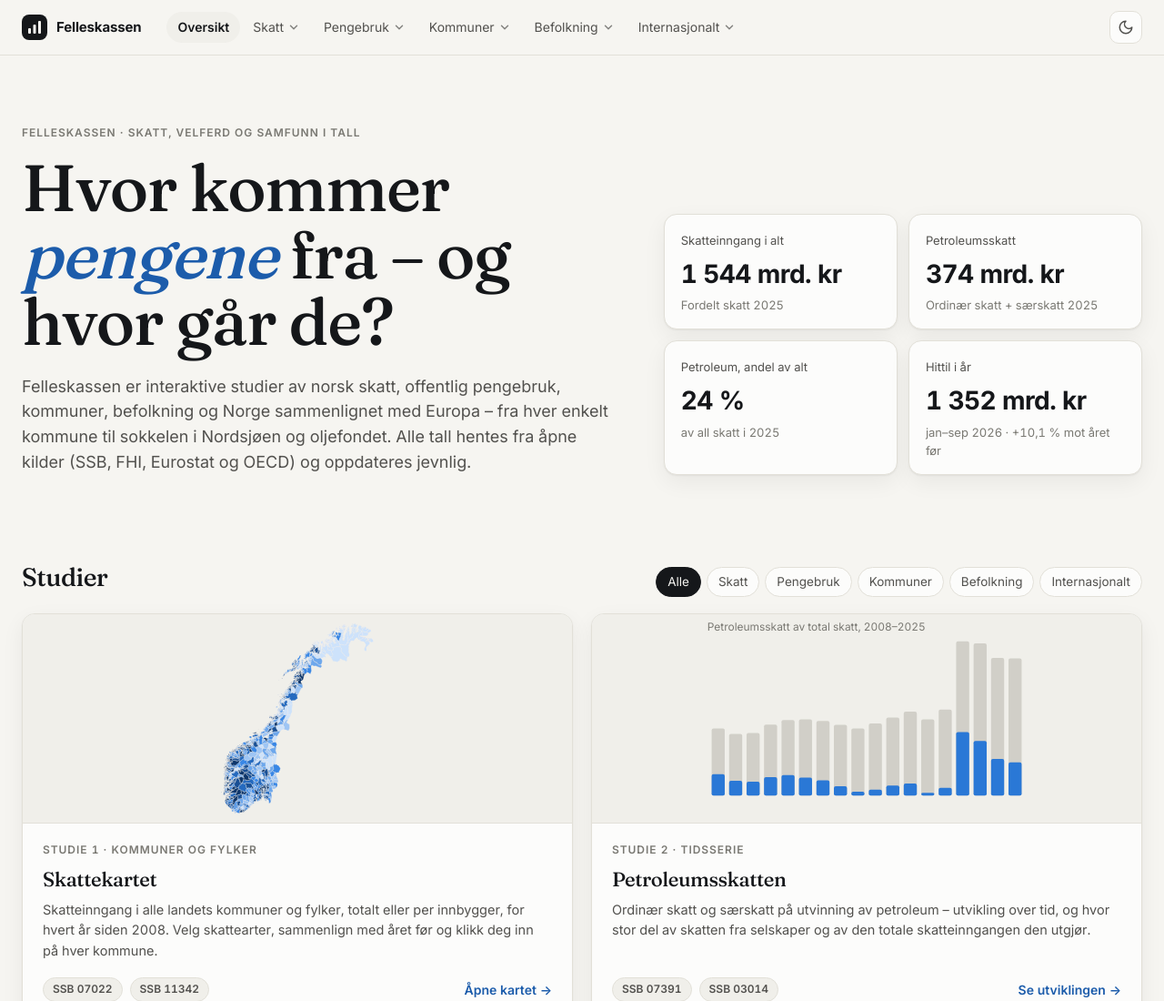
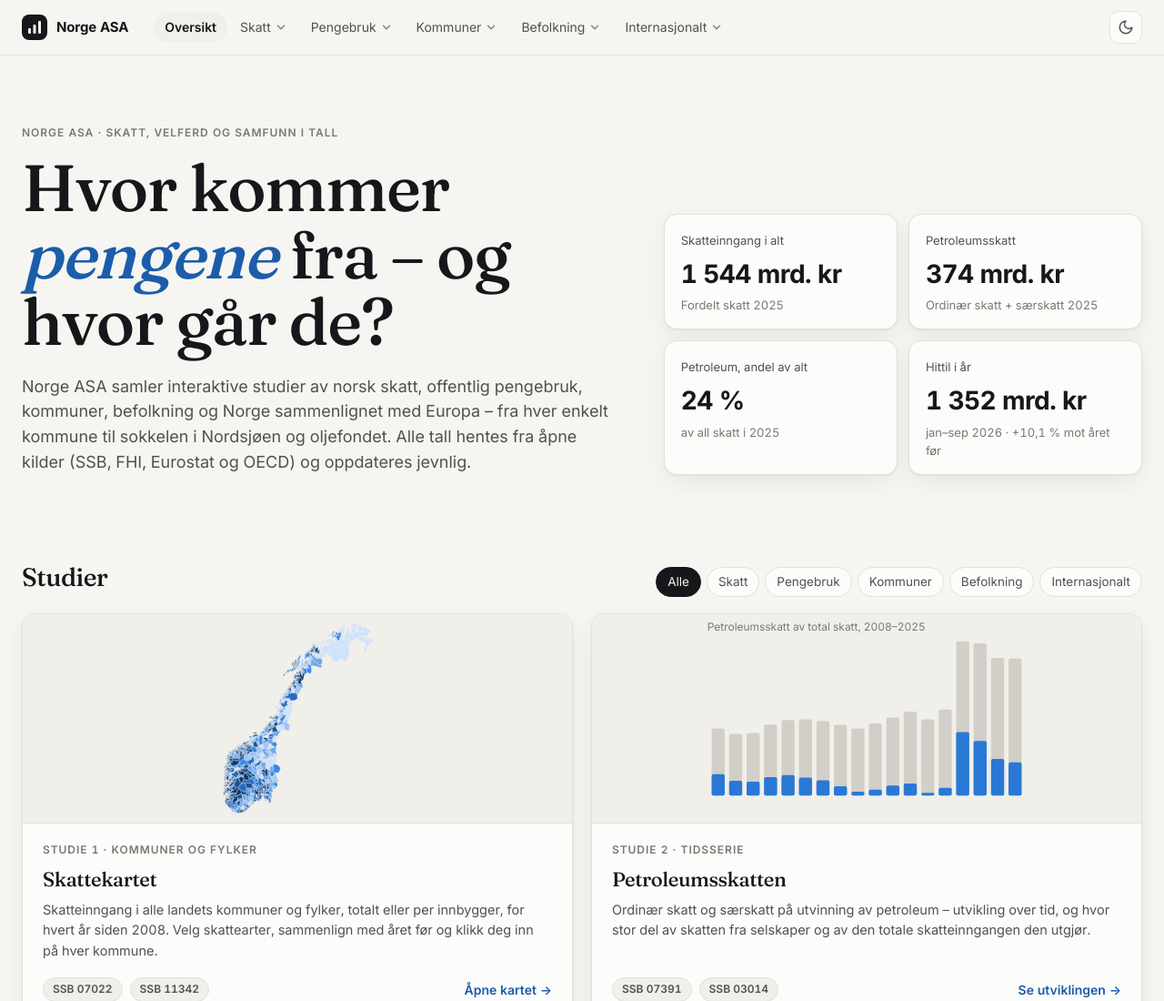
Before and after one commit to sheffielddivided/skatt, a plain HTML site: page index.html in a window 1280 px wide. Shown: the top 1100 px of the page at 91% size. Drawn offline with nearby package versions, Linux system fonts and the light colour scheme.

Commit message:
Endre navnet på nettstedet til Norge ASA (#14)
Claude-Session: https://claude.ai/code/session_01WS3H2JXnXSCshPErkYBhEG

Co-authored-by: Claude <noreply@anthropic.com>

```diff
--- a/assets/common.js
+++ b/assets/common.js
@@ -1,4 +1,4 @@
-/* Felles hjelpefunksjoner for Felleskassen */
+/* Felles hjelpefunksjoner for Norge ASA */
 (function () {
   const root = document.documentElement;
 
@@ -26,7 +26,7 @@
   }
 
   // ---------- Felles meny ----------
-  const SITE = { name: "Felleskassen", tagline: "Skatt, velferd og samfunn i tall" };
+  const SITE = { name: "Norge ASA", tagline: "Skatt, velferd og samfunn i tall" };
   const MENU = [
     { group: "Skatt", items: [
       ["kart.html", "Skattekartet", "Skatteinngang i kommuner og fylker"],
--- a/index.html
+++ b/index.html
@@ -3,8 +3,8 @@
 <head>
   <meta charset="utf-8">
   <meta name="viewport" content="width=device-width, initial-scale=1">
-  <title>Felleskassen – skatt, velferd og samfunn i tall</title>
-  <meta name="description" content="Felleskassen: interaktive studier av norsk skatt, offentlig pengebruk, kommuner, befolkning og Norge i Europa, basert på åpne data fra SSB, FHI, Eurostat og OECD.">
+  <title>Norge ASA – skatt, velferd og samfunn i tall</title>
+  <meta name="description" content="Norge ASA: interaktive studier av norsk skatt, offentlig pengebruk, kommuner, befolkning og Norge i Europa, basert på åpne data fra SSB, FHI, Eurostat og OECD.">
   <link rel="icon" href="assets/favicon.svg" type="image/svg+xml">
   <link rel="preconnect" href="https://fonts.googleapis.com">
   <link rel="preconnect" href="https://fonts.gstatic.com" crossorigin>
@@ -61,7 +61,7 @@
     <div class="topbar-inner">
       <a class="brand" href="./">
         <span class="brand-mark" aria-hidden="true"><svg viewBox="0 0 16 16"><rect x="1" y="9" width="3" height="6" rx="1"/><rect x="6.5" y="5" width="3" height="10" rx="1"/><rect x="12" y="1" width="3" height="14" rx="1"/></svg></span>
-        <span class="brand-text">Felleskassen</span>
+        <span class="brand-text">Norge ASA</span>
       </a>
       <nav class="nav" aria-label="Studier">
         <a href="./" aria-current="page">Oversikt</a>
@@ -85,9 +85,9 @@
   <main class="container">
     <section class="hero">
       <div>
-        <span class="eyebrow">Felleskassen · Skatt, velferd og samfunn i tall</span>
+        <span class="eyebrow">Norge ASA · Skatt, velferd og samfunn i tall</span>
         <h1 class="display">Hvor kommer <em>pengene</em> fra – og hvor går de?</h1>
-        <p class="lead">Felleskassen er interaktive studier av norsk skatt, offentlig pengebruk, kommuner, befolkning og Norge sammenlignet med Europa – fra hver enkelt kommune til sokkelen i Nordsjøen og oljefondet. Alle tall hentes fra åpne kilder (SSB, FHI, Eurostat og OECD) og oppdateres jevnlig.</p>
+        <p class="lead">Norge ASA samler interaktive studier av norsk skatt, offentlig pengebruk, kommuner, befolkning og Norge sammenlignet med Europa – fra hver enkelt kommune til sokkelen i Nordsjøen og oljefondet. Alle tall hentes fra åpne kilder (SSB, FHI, Eurostat og OECD) og oppdateres jevnlig.</p>
       </div>
       <div class="stats" id="stats" aria-live="polite">
         <div class="card stat"><div class="l">Skatteinngang i alt</div><div class="v">–</div><div class="s">&nbsp;</div></div>
```
Also changed, not shown: alder.html (+2 -2 lines), befolkning.html (+2 -2 lines), eiendomsskatt.html (+2 -2 lines), europa.html (+2 -2 lines), formue.html (+2 -2 lines), hverdag.html (+2 -2 lines), kart.html (+2 -2 lines), kommunehverdag.html (+2 -2 lines), naering.html (+2 -2 lines), oljepenger.html (+2 -2 lines), petroleum.html (+2 -2 lines), profil.html (+2 -2 lines), rettsstat.html (+2 -2 lines), ulikhet.html (+2 -2 lines), 1 more files, 1 other file.
